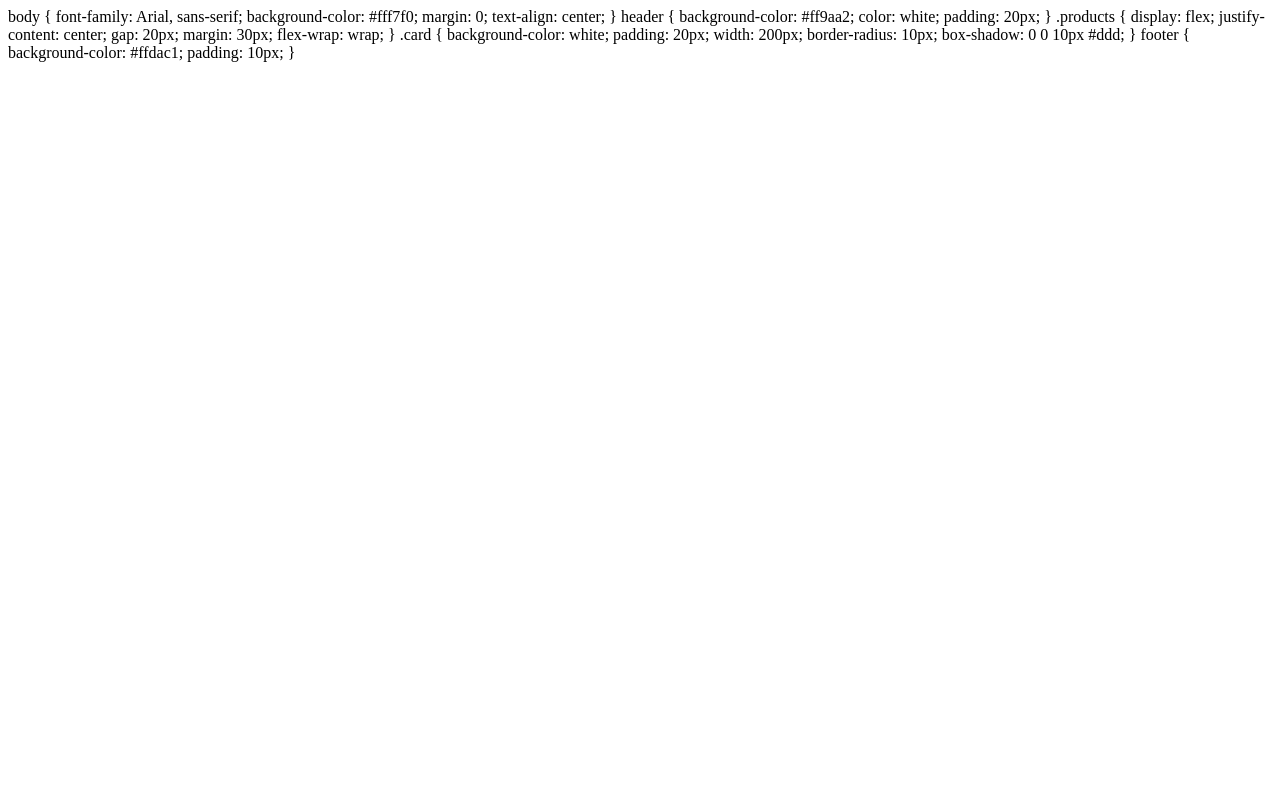
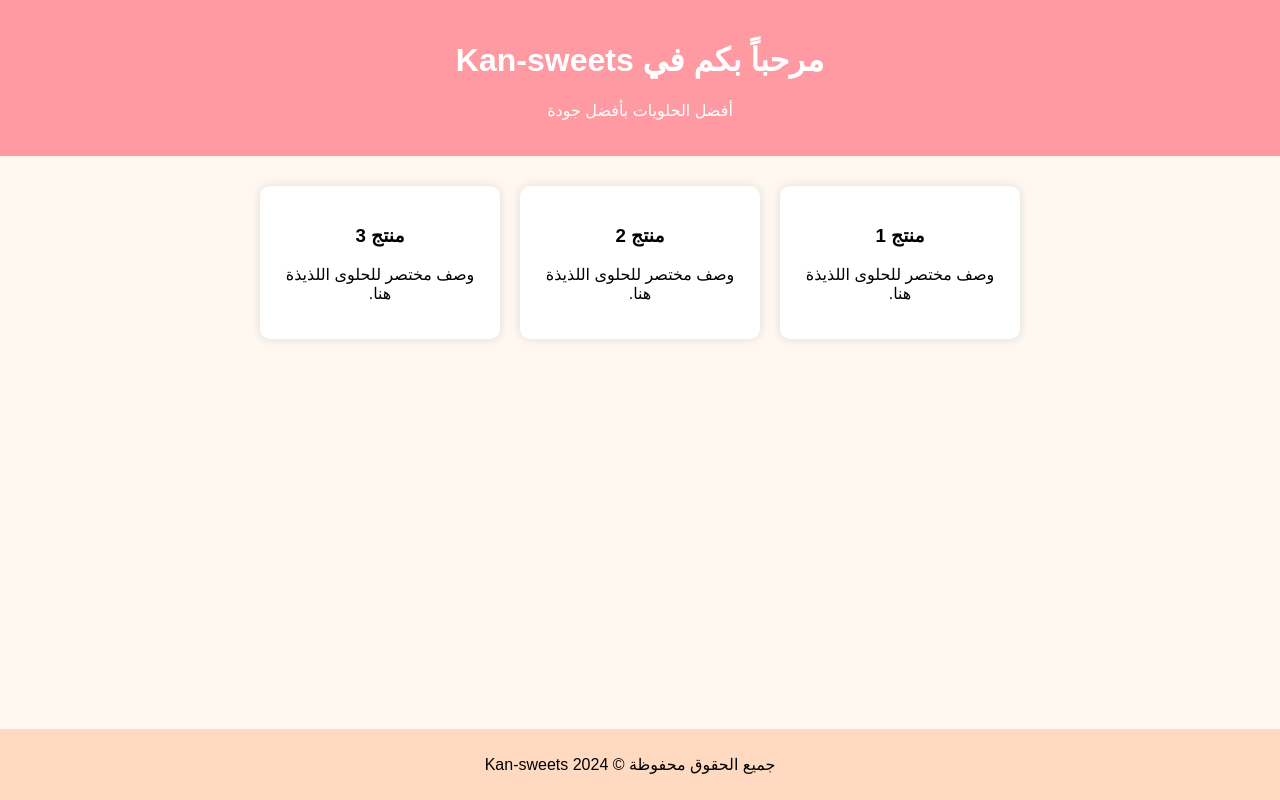
Before and after one commit to lol009eti-sys/Kan-sweetsml, a plain HTML site: page index.html in a window 1280 px wide. Drawn offline with Linux system fonts and the light colour scheme.

Commit message:
Refactor HTML structure and styles for index.html

```diff
--- a/index.html
+++ b/index.html
@@ -1,3 +1,11 @@
+<!DOCTYPE html>
+<html lang="ar" dir="rtl">
+<head>
+    <meta charset="UTF-8">
+    <meta name="viewport" content="width=device-width, initial-scale=1.0">
+    <title>Kan-sweetsml</title>
+    <style>
+        /* كود التنسيق الخاص بك */
         body {
           font-family: Arial, sans-serif;
           background-color: #fff7f0;
@@ -30,4 +38,37 @@
         footer {
           background-color: #ffdac1;
           padding: 10px;
+          position: fixed;
+          bottom: 0;
+          width: 100%;
         }
+    </style>
+</head>
+<body>
+
+    <header>
+        <h1>مرحباً بكم في Kan-sweets</h1>
+        <p>أفضل الحلويات بأفضل جودة</p>
+    </header>
+
+    <div class="products">
+        <div class="card">
+            <h3>منتج 1</h3>
+            <p>وصف مختصر للحلوى اللذيذة هنا.</p>
+        </div>
+        <div class="card">
+            <h3>منتج 2</h3>
+            <p>وصف مختصر للحلوى اللذيذة هنا.</p>
+        </div>
+        <div class="card">
+            <h3>منتج 3</h3>
+            <p>وصف مختصر للحلوى اللذيذة هنا.</p>
+        </div>
+    </div>
+
+    <footer>
+        <p>جميع الحقوق محفوظة © 2024 Kan-sweets</p>
+    </footer>
+
+</body>
+</html>
```
Lines whose indentation alone changed are shown as unchanged.
